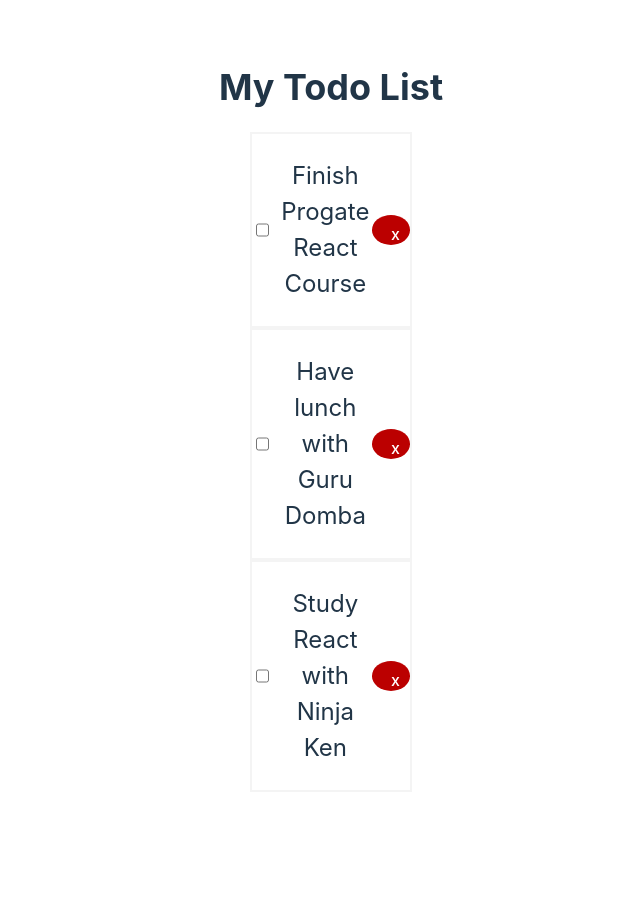
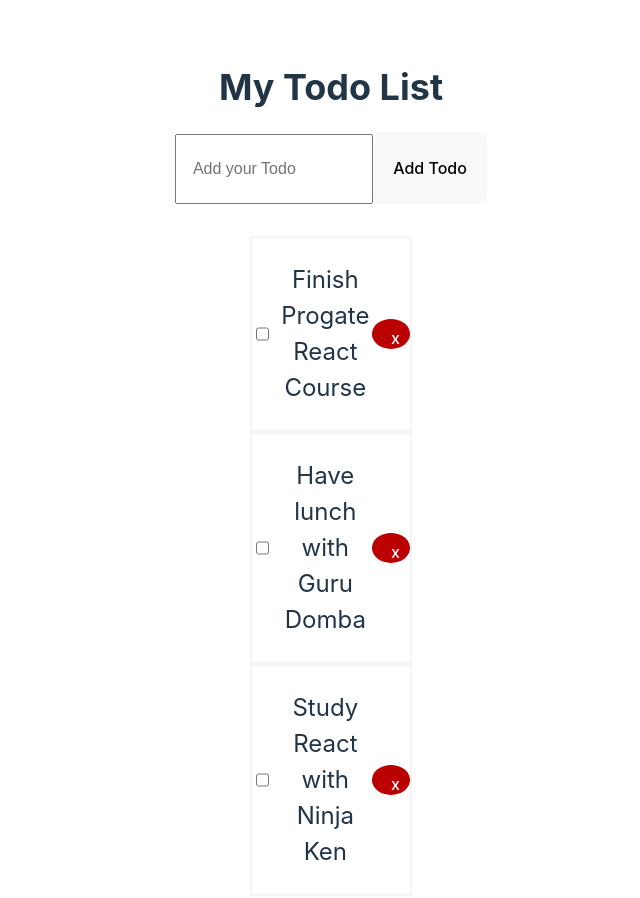
Before and after one commit to indira71/react-todo-app-2, a React (Vite) app: page / in a window 1280 px wide. Shown: the top 898 px of the page, without its empty margins (309-949 px from the left). Before the commit the page ends 836 px from the top, so only its background shows below. Built offline with nearby package versions, Linux system fonts and the light colour scheme.

Commit message:
Develop add todo feature

```diff
--- a/src/App.jsx
+++ b/src/App.jsx
@@ -1,6 +1,7 @@
 import React, {useState} from 'react';
 import './App.css'
 import Todos from './components/Todos';
+import TodoForm from './components/TodoForm'
 
 function App() {
   const [todos, setTodos] = useState([
@@ -36,10 +37,30 @@
     setTodos(newTodos)
   }
 
+  const addTodo = (todoTitle) => {
+    if (todoTitle === '') {
+      return
+    }
+
+    const newTodo = {
+      id: todos.length + 1,
+      title: todoTitle,
+      completed: false,
+    }
+
+    const updatedTodos = todos.concat(newTodo)
+    setTodos(updatedTodos)
+  }
+
   return (
     <div style={styles.container}>
       <h1 style={styles.title}>My Todo List</h1>
-      <Todos todos={todos} toggleCompleted={toggleCompleted} deleteTodo={deleteTodo} />
+      <TodoForm addTodo={addTodo} />
+      <Todos
+        todos={todos}
+        toggleCompleted={toggleCompleted}
+        deleteTodo={deleteTodo}
+      />
     </div>
   );
 }
--- /dev/null
+++ b/src/components/TodoForm.jsx
@@ -0,0 +1,54 @@
+import React, { useState } from "react";
+
+const TodoForm = ({ addTodo }) => {
+  const [title, setTitle] = useState('')
+
+  const handleSubmit = (event) => {
+    event.preventDefault();
+    addTodo(title);
+    setTitle('')
+  };
+
+  const handleChangeTitle = (event) => {
+    setTitle(event.target.value)
+  }
+
+  return (
+    <div style={styles.container}>
+      <form
+        onSubmit={(event) => {
+          handleSubmit(event)
+        }}
+      >
+        <input
+          type="text"
+          placeholder="Add your Todo"
+          style={styles.formInput}
+          onChange={(event) => {
+            handleChangeTitle(event)
+          }}
+          value={title}
+        />
+        <button style={styles.button}>Add Todo</button>
+      </form>
+    </div>
+  )
+};
+
+const styles = {
+  container: {
+    marginBottom: "32px",
+  },
+  formInput: {
+    height: "66px",
+    width: "40%",
+    fontSize: "16px",
+    padding: "0 16px",
+  },
+  button: {
+    height: "72px",
+    fontSize: "16px",
+  },
+};
+
+export default TodoForm;
```
